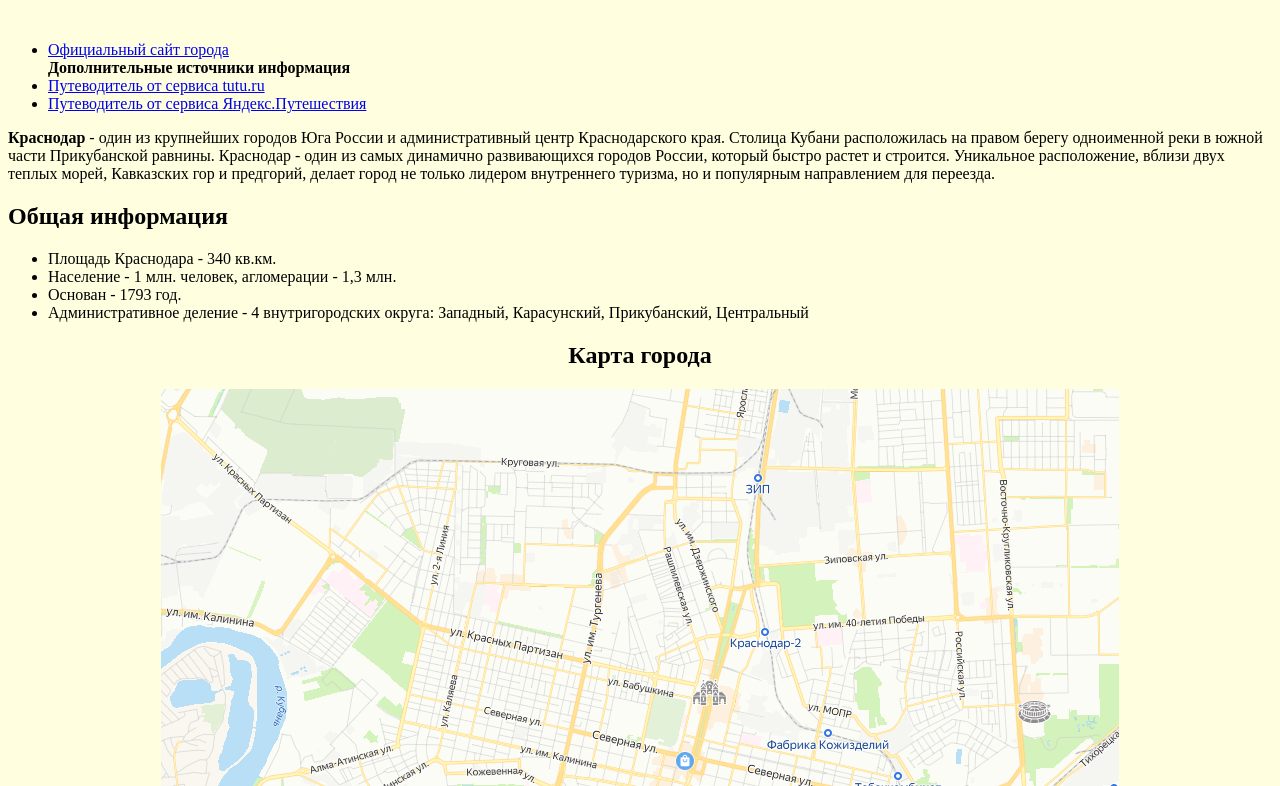
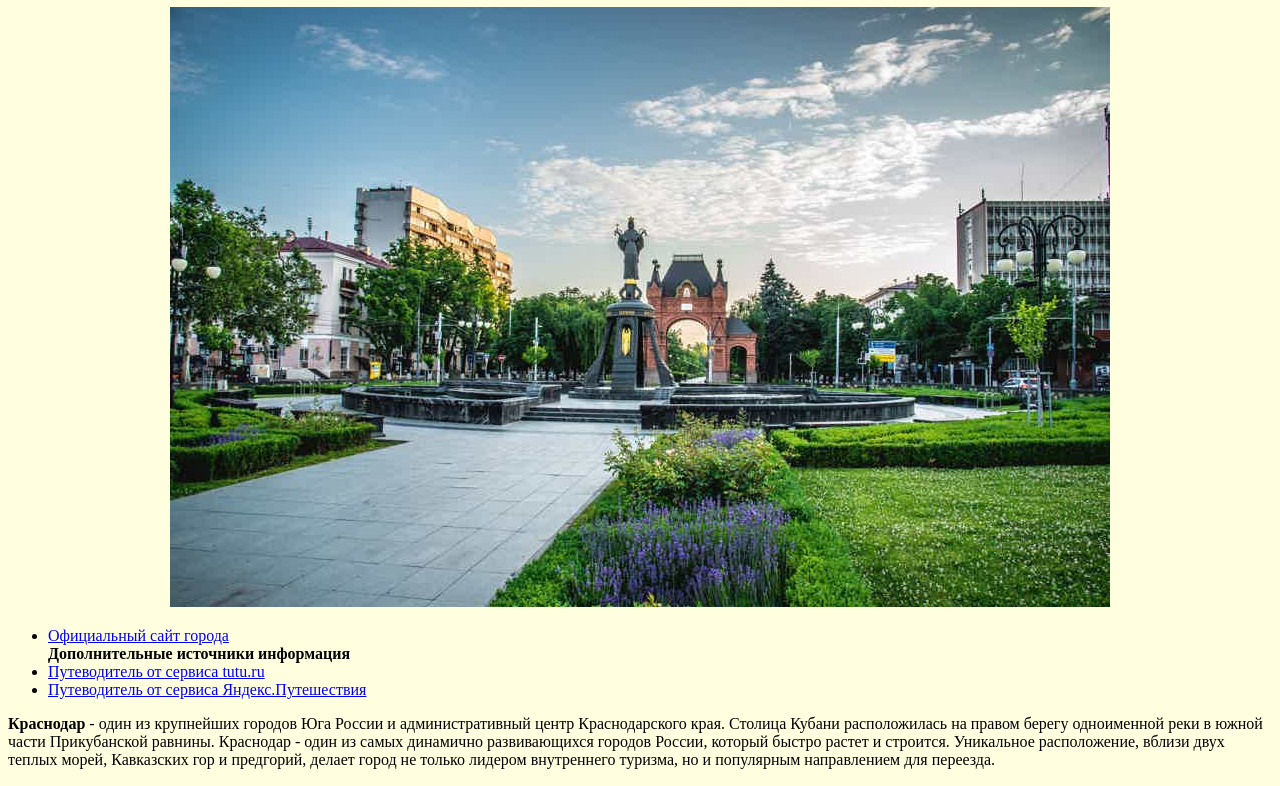
Before and after one commit to infolabgerc/laba4, a plain HTML site: page guide.html in a window 1280 px wide. Shown: the part 73-859 px from the top of the page. Drawn offline with Linux system fonts and the light colour scheme.

Commit message:
Add files via upload

```diff
--- a/guide.html
+++ b/guide.html
@@ -9,7 +9,7 @@
 <body bgcolor="lightyellow">
     <center>
         <h1>Путеводитель по Краснодару!</h1>
-        <img src="ф.jpeg" alt="">
+        <img src="header_picture.jpeg" alt="">
     </center>
     <ul>
         <li><a href="https://krd.ru">Официальный сайт города</a></li>
```
